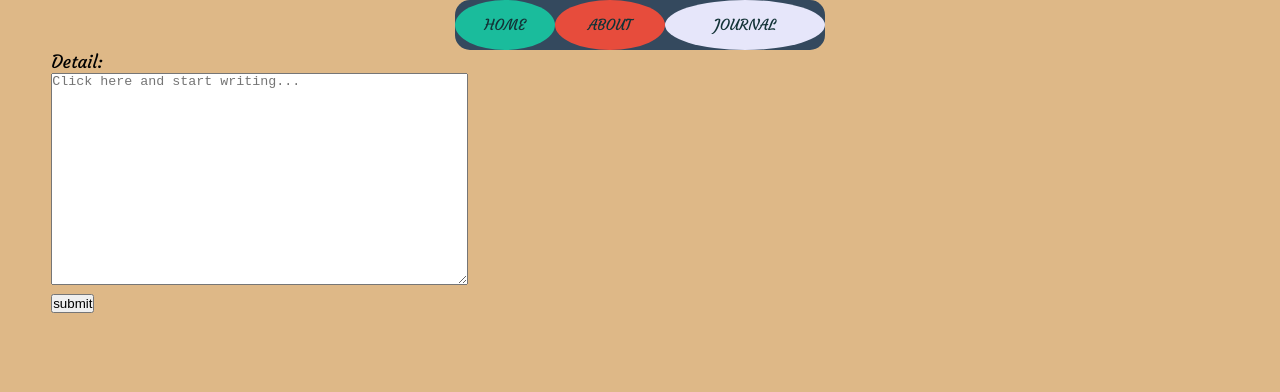
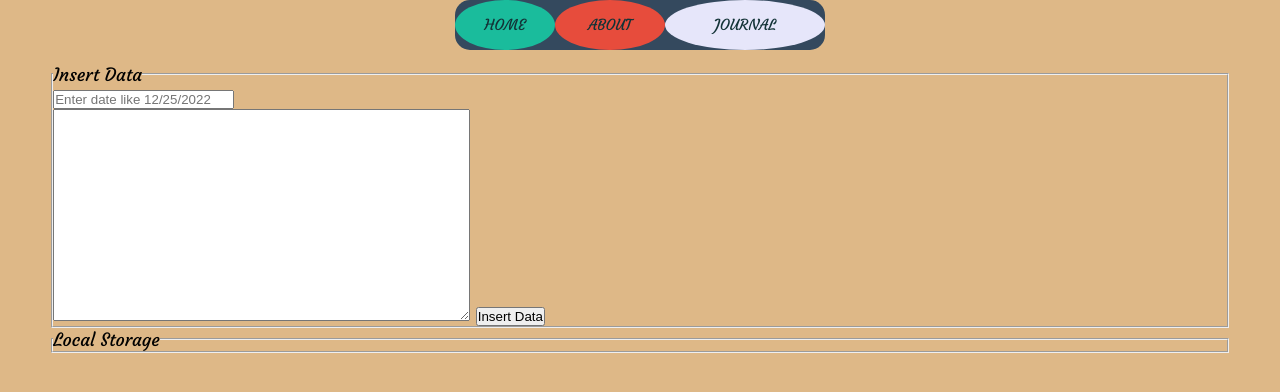
Before and after one commit to moktanBishal/moktanBishal.github.io, a plain HTML site: page journal.html in a window 1280 px wide. Drawn offline with Linux system fonts and the light colour scheme.

Commit message:
Change in local storage
Trying to store data locally

```diff
--- a/css/style.css
+++ b/css/style.css
@@ -89,7 +89,7 @@ section p {
 }
 
 .daily-log {
-	margin-left: 4%;
+	margin:1% 4%;
 }
 .daily-log h1,h2,h3,h4,h5,h6 {
 	text-align: center;
--- a/journal.html
+++ b/journal.html
@@ -21,14 +21,19 @@
   </div>
 
   <section class="daily-log">
-    <label for="detal">Detail:</label><br>
-    <textarea name="detail" id="detail" cols="50" rows="14" placeholder="Click here and start writing..."></textarea> <br>
-    <button type="submit" onclick="addElement()" id="button">
-      submit
-    </button>
-    <ol id="list"></ol>
+    <fieldset>
+      <legend>Insert Data</legend>
+      <input type="text" id="inpKey" placeholder="Enter date like 12/25/2022"><br>
+      <!-- <input type="text" id="inpValue" placeholder="Enter value..."> -->
+      <textarea id="inpValue" cols="50" rows="14"></textarea>
+      <button type="button" id="btnInsert">Insert Data</button>
+    </fieldset>
+
+    <fieldset>
+      <legend>Local Storage</legend>
+      <div id="lsOutput"></div>
+    </fieldset>
   </section>
-
-  <script src="./js/load.js"></script>
+   <script src="./js/load.js"></script>
 </body>
 </html>
--- a/js/load.js
+++ b/js/load.js
@@ -1,9 +1,23 @@
-const button = document.getElementById('button');
-const detail = document.getElementById('detail');
+const inpKey = document.getElementById('inpKey');
+    const inpValue = document.getElementById('inpValue');
+    const btnInsert = document.getElementById('btnInsert');
+    const lsOutput = document.getElementById('lsOutput');
 
-function addElement() {
-    localStorage.setItem('list', detail.value);
+    btnInsert.onclick = function() {
+      const key = inpKey.value;
+      const value = inpValue.value;
 
-    const list = localStorage.getItem('list');
-    document.getElementById('list').innerHTML += "<h3>" + Date() + "</h3><li>"  + list + "</li>" ;
-}
+
+
+      if (key && value ) {
+        localStorage.setItem(key, value);
+        location.reload();
+      }
+    };
+
+    for( let i=0; i<localStorage.length;i++) {
+      const key = localStorage.key(i);
+      const value = localStorage.getItem(key);
+
+      lsOutput.innerHTML += `${key}<br/> ${value}<hr>`;
+    }
```
